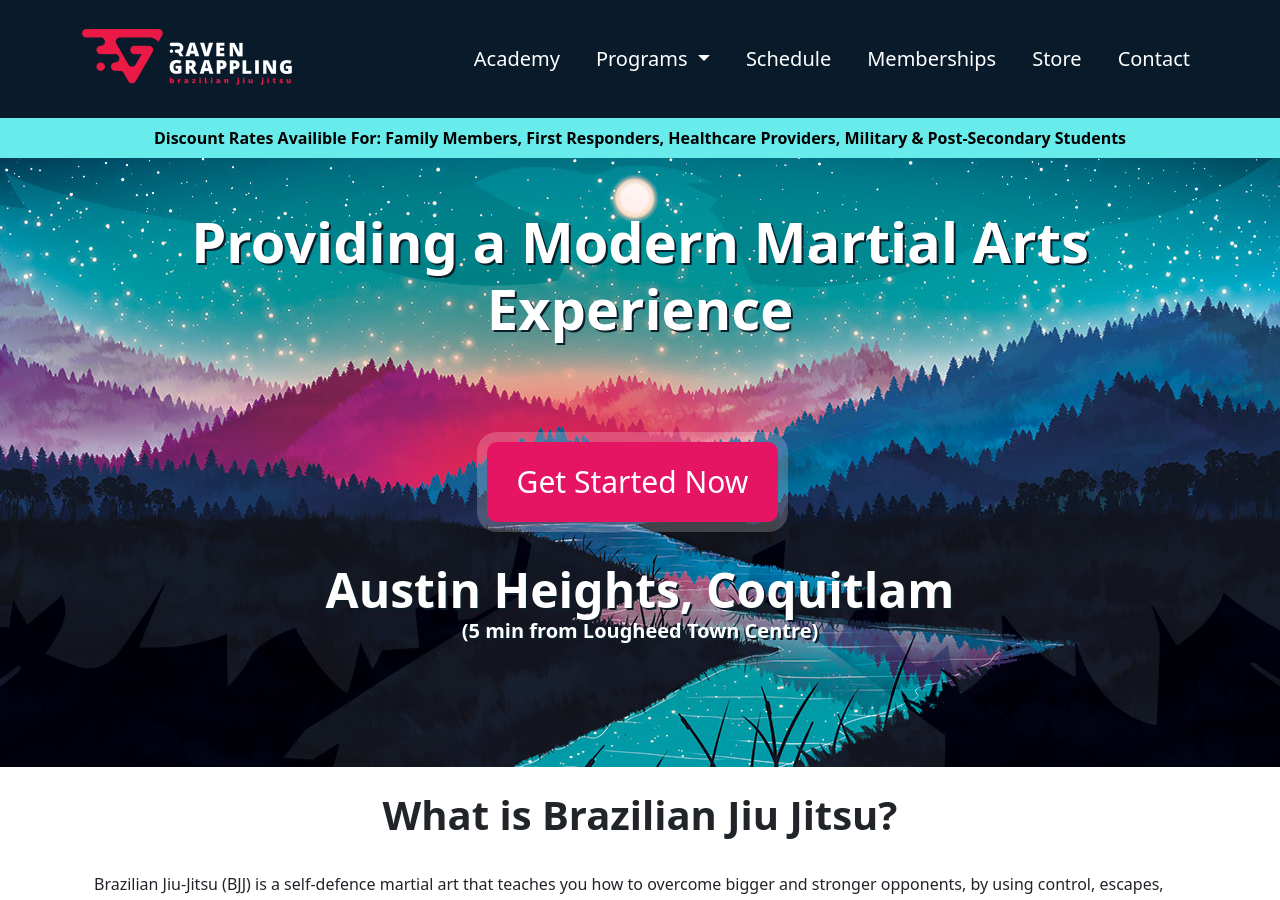
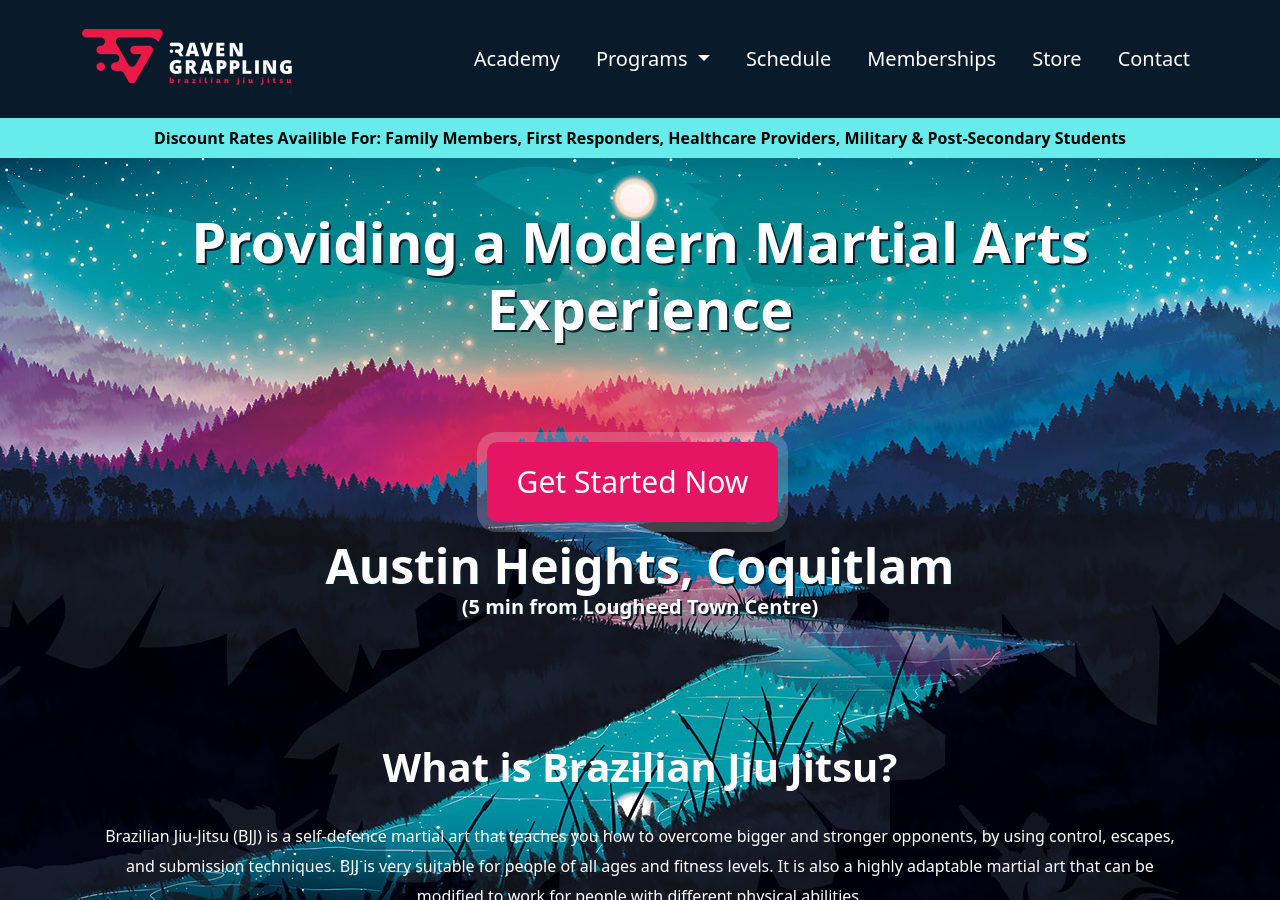
Before and after one commit to RavenGrappling/RavenGrappling.github.io, a Jekyll site: the page built from index.md, in a window 1280 px wide and 900 px high. Built offline with Jekyll 4.4.1, drawn with Linux system fonts in a browser that asks for light colours.

Commit message:
Update index.md

```diff
--- a/index.md
+++ b/index.md
@@ -10,12 +10,9 @@
   </div>
     <a href="/memberships" class="rg-button">Get Started Now</a>
   </div>
-  <div class="container py-5 px-4 p-lg-4">
     <div class="rg-welcome">
       <h1 class="display-5 fw-bold"> Austin Heights, Coquitlam</h1>
       <h1 class="fs-5 fw-bold">(5 min from Lougheed Town Centre)</h1>
-    </div>
-  </div>
 </div>
 
 <div class="container py-5 px-4 p-lg-4">
```
